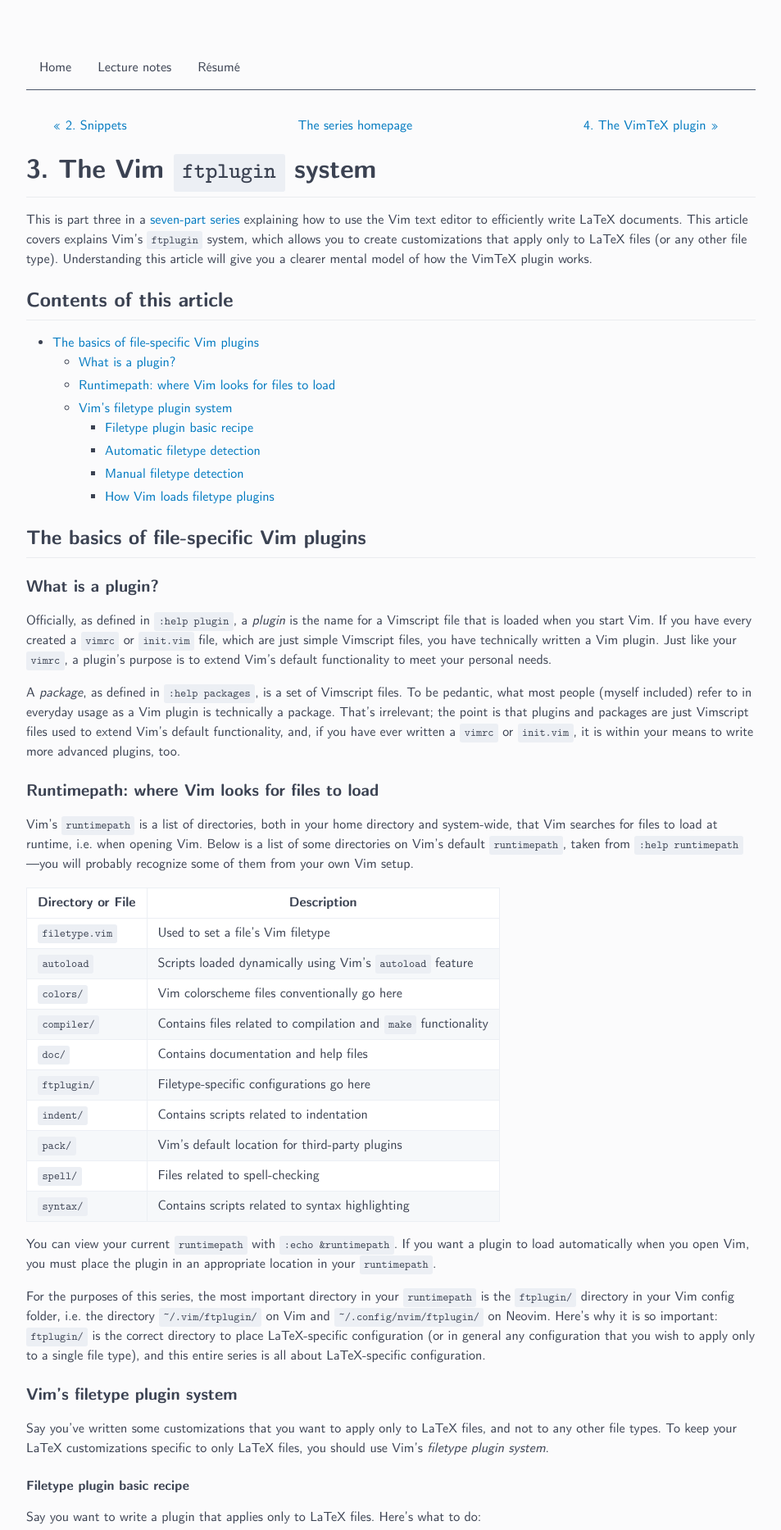
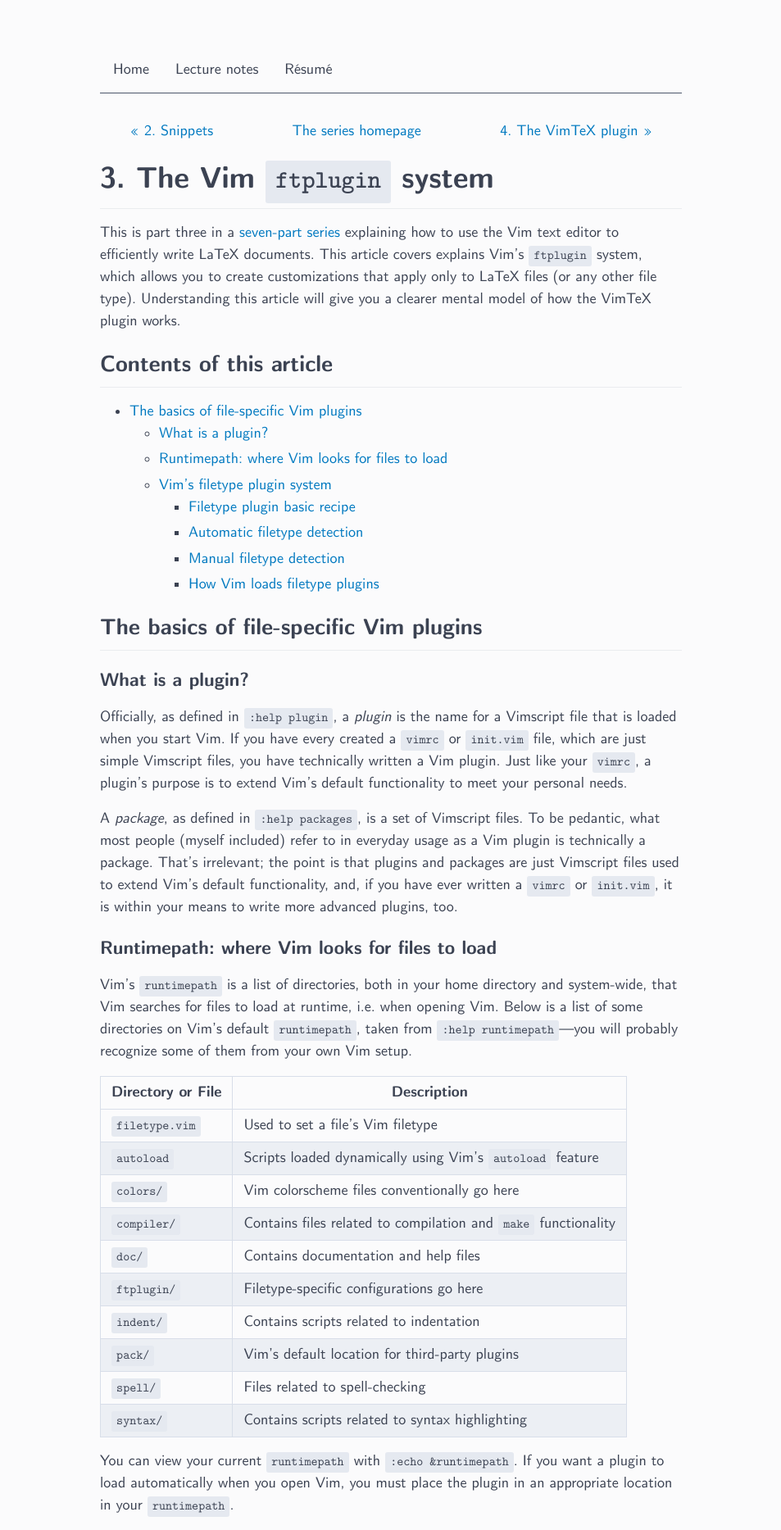
Before and after one commit to ejmastnak/ejmastnak.github.io, a Jekyll site: the page built from tutorials/vim-latex/ftplugin.md, in a window 1280 px wide. Shown: the top 1867 px of the page at 82% size, without its empty margins (163-1116 px from the left). Built offline with Jekyll 4.4.1, drawn with Linux system fonts in a browser that asks for light colours.

Commit message:
Create dedicated SASS variables for more properties

```diff
--- a/assets/css/main.scss
+++ b/assets/css/main.scss
@@ -22,20 +22,26 @@ $nord15: #b48ead;
 
 $light0: #fbfbfc;
 $light1: #f8f9fb;
+$light1: #f8f9fb;
 
 // Block quote border, horizontal rule, table border
 $border-color: $nord6;
 
 $text-color: $nord1;
 $background-color: $light0;
+
+$table-row-color-light: $background-color;
+$table-row-color-dark: $nord6;
+$table-border-color: $nord4;
+
 $link-color: #0079c0;
 $quote-text-color: $nord3;
 
 $inline-code-text-color: $nord1;
-$inline-code-background-color: $nord6;
+$inline-code-background-color: $nord5;
 
-$block-code-text-color: $nord5;
-$block-code-background-color: $nord2;
+$block-code-text-color: $nord4;
+$block-code-background-color: $nord1;
 
 .markdown-body .octicon {
   display: inline-block;
@@ -103,7 +109,7 @@ body {
   color: $text-color;
   background-color: $background-color;
   font-family: 'Computer Modern Sans', sans-serif;
-  font-size: 16px;
+  font-size: 18px;
   line-height: 1.5;
   word-wrap: break-word;
 }
@@ -739,6 +745,7 @@ body {
   line-height: 1.25;
 }
 
+// Note: Heading font sides set here
 .markdown-body h1 {
   font-size: 2em;
 }
@@ -826,20 +833,21 @@ body {
 .markdown-body table td,
 .markdown-body table th {
   padding: 6px 13px;
-  border: 1px solid $border-color;
+  border: 1px solid $table-border-color;
 }
 
 // Note: table row background color 1
 .markdown-body table tr {
-  background-color: #fff;
+  background-color: $table-row-color-light;
   border-top: 1px solid #c6cbd1;
 }
 
 // Note: table row background color 2
 .markdown-body table tr:nth-child(2n) {
-  background-color: #f6f8fa;
+  background-color: $table-row-color-dark;
 }
 
+// Note: image properties set here
 .markdown-body img {
   max-width: 100%;
   box-sizing: initial;
@@ -892,7 +900,7 @@ body {
 .markdown-body pre {
   padding: 16px;
   overflow: auto;
-  font-size: 85%;
+  font-size: 90%;
   line-height: 1.45;
   background-color: $block-code-background-color;
   border-radius: 3px;
@@ -1057,10 +1065,11 @@ body {
   vertical-align: middle;
 }
 
+// Note: markdown body width set here
 .markdown-body {
   box-sizing: border-box;
   min-width: 200px;
-  max-width: 980px;
+  max-width: 800px;
   margin: 0 auto;
   padding: 45px;
 }
```
